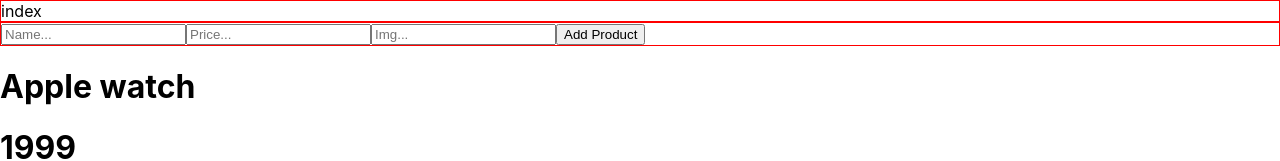
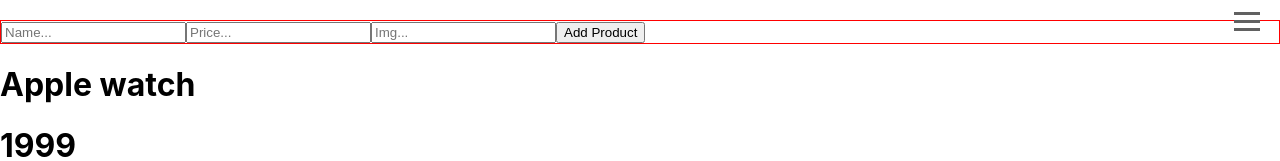
Before and after one commit to patkub2/jamf-rekrutacyjne, a React (Create React App) app: page / in a window 1280 px wide. Shown: the top 161 px of the page. Built offline with nearby package versions, Linux system fonts and the light colour scheme.

Commit message:
added burger menu

```diff
--- a/package.json
+++ b/package.json
@@ -11,8 +11,8 @@
     "@types/node": "^16.11.35",
     "@types/react": "^18.0.9",
     "@types/react-dom": "^18.0.4",
-    "react": "^18.1.0",
-    "react-dom": "^18.1.0",
+    "react": "^18.0.0",
+    "react-dom": "^18.0.0",
     "react-redux": "^8.0.1",
     "react-scripts": "5.0.1",
     "typescript": "^4.6.4",
--- a/src/containers/NavBar/index.tsx
+++ b/src/containers/NavBar/index.tsx
@@ -1,8 +1,25 @@
+/* eslint-disable jsx-a11y/label-has-associated-control */
 import React from "react";
+
 import "./styles.css";
 
-function NavBar() {
-  return <div className="navbar">index</div>;
+function Navbar() {
+  return (
+    <div className="hamburger-menu">
+      <input id="menu__toggle" type="checkbox" />
+      <label className="menu__btn" htmlFor="menu__toggle">
+        <span />
+      </label>
+
+      <ul className="menu__box">
+        <li>Home</li>
+        <li>About</li>
+        <li>Team</li>
+        <li>Contact</li>
+        <li>Twitter</li>
+      </ul>
+    </div>
+  );
 }
 
-export default NavBar;
+export default Navbar;
--- a/src/containers/NavBar/styles.css
+++ b/src/containers/NavBar/styles.css
@@ -1,5 +1,91 @@
-.navbar {
-  border: 1px solid red;
-  /* BORDER TEST*/
+#menu__toggle {
+  opacity: 0;
+}
+
+#menu__toggle:checked + .menu__btn > span {
+  -webkit-transform: rotate(45deg);
+          transform: rotate(45deg);
+}
+
+#menu__toggle:checked + .menu__btn > span::before {
+  top: 0;
+  -webkit-transform: rotate(0deg);
+          transform: rotate(0deg);
+}
+
+#menu__toggle:checked + .menu__btn > span::after {
+  top: 0;
+  -webkit-transform: rotate(90deg);
+          transform: rotate(90deg);
+}
+
+#menu__toggle:checked ~ .menu__box {
+  right: 0 !important;
+}
+
+.menu__btn {
+  position: fixed;
+  top: 20px;
+  right: 20px;
+  width: 26px;
+  height: 26px;
+  cursor: pointer;
+  z-index: 1;
+}
+
+.menu__btn > span,
+.menu__btn > span::before,
+.menu__btn > span::after {
+  display: block;
+  position: absolute;
+  width: 100%;
+  height: 3px;
+  background-color: #616161;
+  -webkit-transition-duration: 0.25s;
+          transition-duration: 0.25s;
+}
+
+.menu__btn > span::before {
+  content: "";
+  top: -8px;
+}
+
+.menu__btn > span::after {
+  content: "";
+  top: 8px;
+}
+
+.menu__box {
+  display: block;
+  position: fixed;
+  top: 0;
+  right: 0;
+  right: -100%;
+  width: 40%;
+  height: 100%;
+  margin: 0;
+  padding: 80px 0;
+  list-style: none;
+  background-color: #eceff1;
+  -webkit-box-shadow: 2px 2px 6px rgba(0, 0, 0, 0.4);
+          box-shadow: 2px 2px 6px rgba(0, 0, 0, 0.4);
+  -webkit-transition-duration: 0.25s;
+          transition-duration: 0.25s;
+}
+
+.menu__item {
+  display: block;
+  padding: 12px 24px;
+  color: #333;
+  font-family: "Roboto", sans-serif;
+  font-size: 20px;
+  font-weight: 600;
+  text-decoration: none;
+  -webkit-transition-duration: 0.25s;
+          transition-duration: 0.25s;
+}
+
+.menu__item:hover {
+  background-color: #cfd8dc;
 }
 /*# sourceMappingURL=styles.css.map */
--- a/src/containers/NavBar/styles.scss
+++ b/src/containers/NavBar/styles.scss
@@ -1,3 +1,72 @@
-.navbar {
-  border: 1px solid red; /* BORDER TEST*/
+#menu__toggle {
+  opacity: 0;
 }
+#menu__toggle:checked + .menu__btn > span {
+  transform: rotate(45deg);
+}
+#menu__toggle:checked + .menu__btn > span::before {
+  top: 0;
+  transform: rotate(0deg);
+}
+#menu__toggle:checked + .menu__btn > span::after {
+  top: 0;
+  transform: rotate(90deg);
+}
+#menu__toggle:checked ~ .menu__box {
+  right: 0 !important;
+}
+.menu__btn {
+  position: fixed;
+  top: 20px;
+  right: 20px;
+  width: 26px;
+  height: 26px;
+  cursor: pointer;
+  z-index: 1;
+}
+.menu__btn > span,
+.menu__btn > span::before,
+.menu__btn > span::after {
+  display: block;
+  position: absolute;
+  width: 100%;
+  height: 3px;
+  background-color: #616161;
+  transition-duration: 0.25s;
+}
+.menu__btn > span::before {
+  content: "";
+  top: -8px;
+}
+.menu__btn > span::after {
+  content: "";
+  top: 8px;
+}
+.menu__box {
+  display: block;
+  position: fixed;
+  top: 0;
+  right: 0;
+  right: -100%;
+  width: 40%;
+  height: 100%;
+  margin: 0;
+  padding: 80px 0;
+  list-style: none;
+  background-color: #eceff1;
+  box-shadow: 2px 2px 6px rgba(0, 0, 0, 0.4);
+  transition-duration: 0.25s;
+}
+.menu__item {
+  display: block;
+  padding: 12px 24px;
+  color: #333;
+  font-family: "Roboto", sans-serif;
+  font-size: 20px;
+  font-weight: 600;
+  text-decoration: none;
+  transition-duration: 0.25s;
+}
+.menu__item:hover {
+  background-color: #cfd8dc;
+}
```
Also changed, not shown: 2 other files (tests, documents, lock files or other folders).
